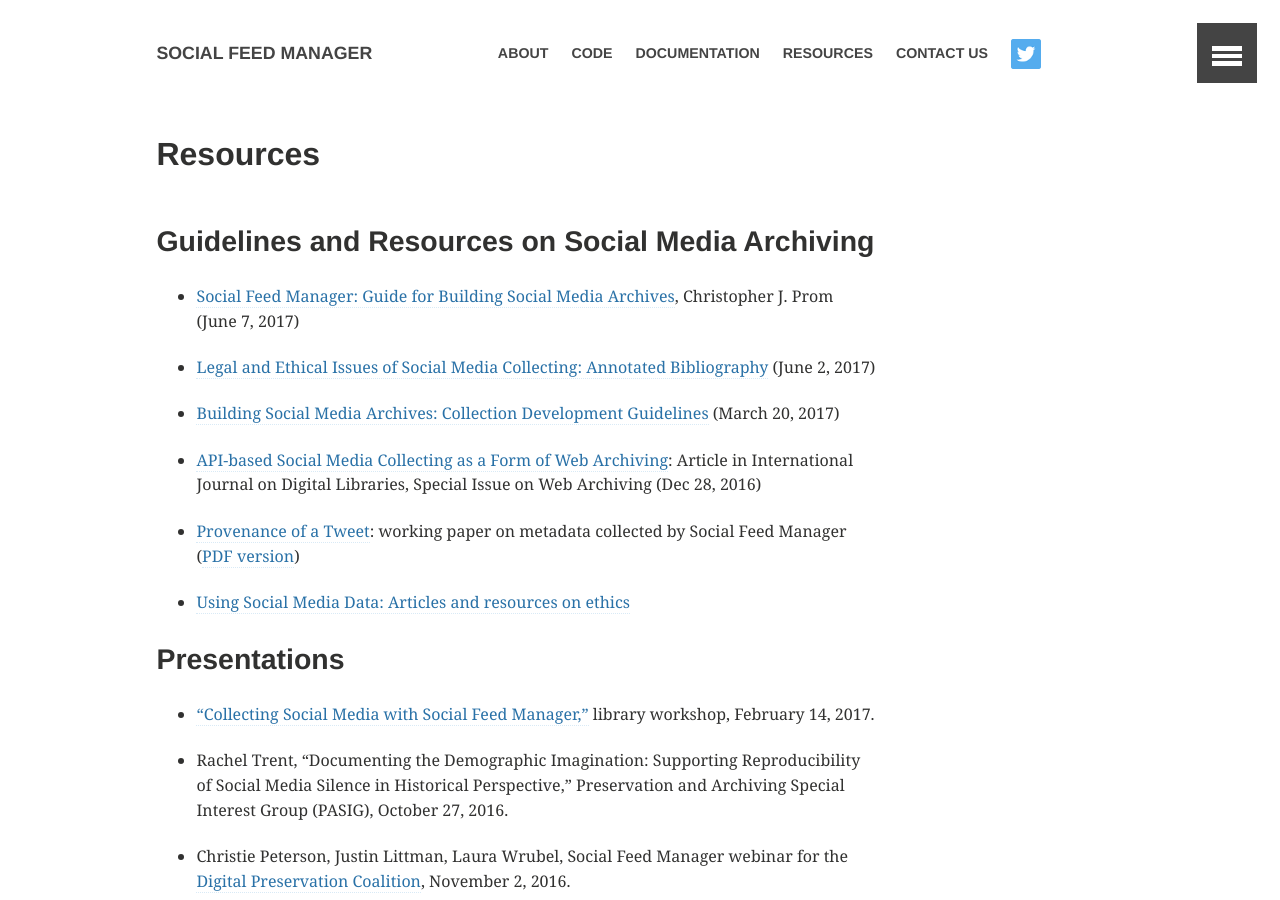
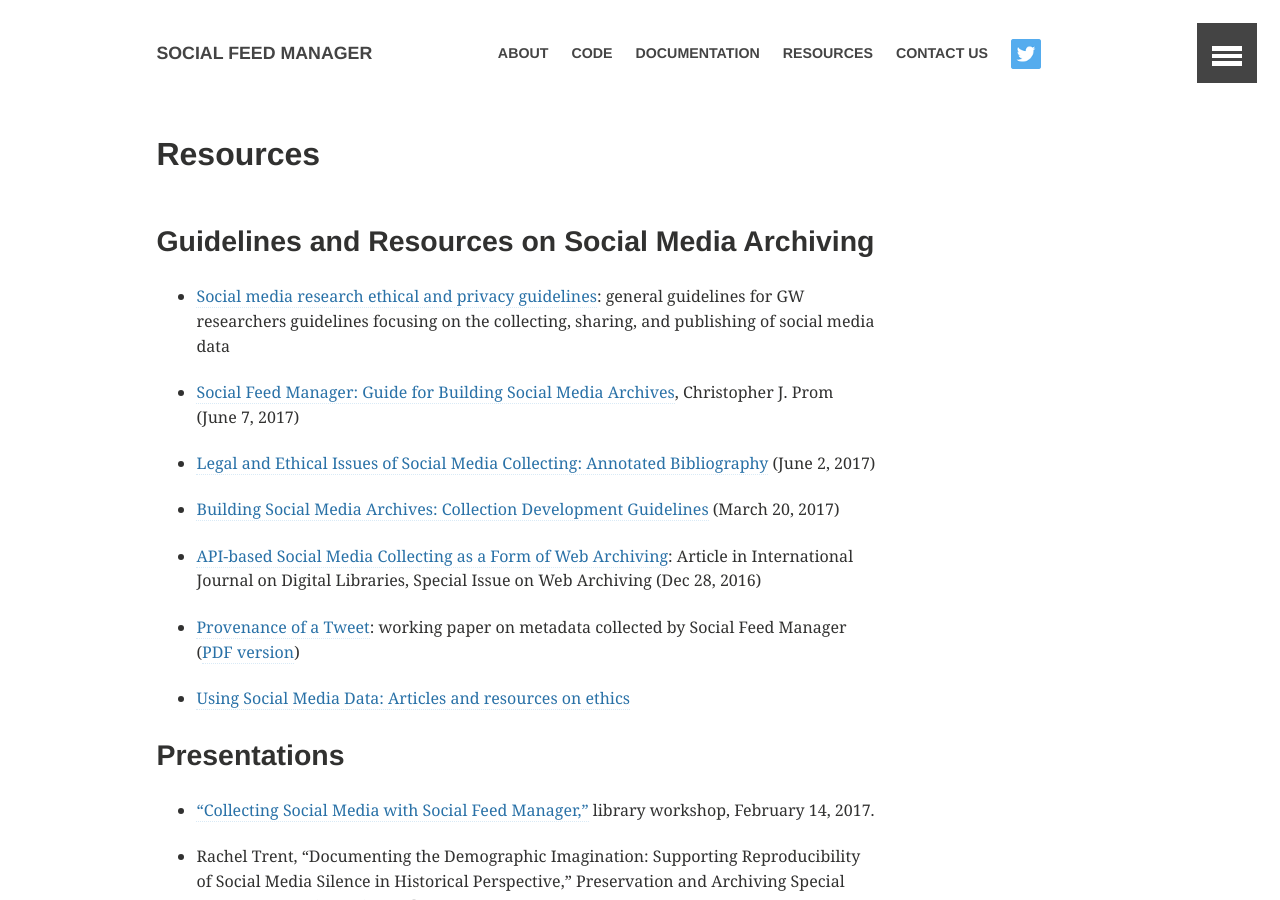
Before and after one commit to gwu-libraries/sfm-ui, a Jekyll site: the page built from resources/index.md, in a window 1280 px wide and 900 px high. Built offline with Jekyll 4.4.1, drawn with Linux system fonts in a browser that asks for light colours; comment, search, counter and statistics services are not loaded.

Commit message:
Added ethical and privacy guidelines.

```diff
--- a/resources/index.md
+++ b/resources/index.md
@@ -12,6 +12,7 @@
 
 Guidelines and Resources on Social Media Archiving
 --------------------
+* [Social media research ethical and privacy guidelines]({{ site.github.url }}/resources/social_media_research_ethical_and_privacy_guidelines.pdf): general guidelines for GW researchers guidelines focusing on the collecting, sharing, and publishing of social media data
 * [Social Feed Manager: Guide for Building Social Media Archives]({{ site.github.url }}/resources/SFMReportProm2017.pdf), Christopher J. Prom (June 7, 2017)
 * [Legal and Ethical Issues of Social Media Collecting: Annotated Bibliography]({{ site.github.url }}/resources/annotated-bibliography) (June 2, 2017)
 * [Building Social Media Archives: Collection Development Guidelines]({{ site.github.url }}/resources/guidelines) (March 20, 2017)
```
Also changed, not shown: 1 other file.
